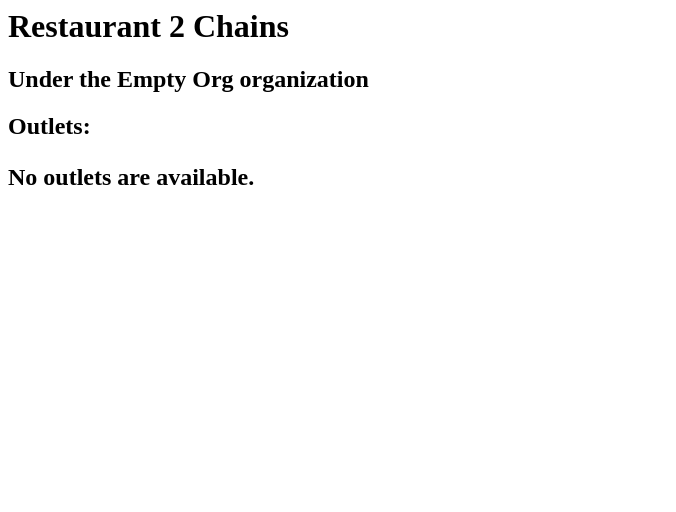
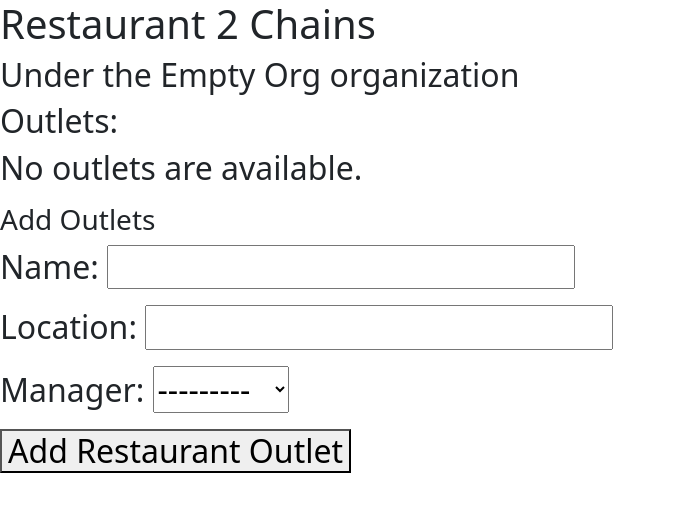
Before and after one commit to Just-Jam/platter-django, a Django app: page /restaurants/orgs/2/2 in a window 1280 px wide. Shown: the top 512 px of the page, without its empty margins (0-676 px from the left). Run offline with Django 5.2, Linux system fonts and the light colour scheme; data comes from the database, SQL or seed files in the repository; both versions use the stored data as it was after the commit.

Commit message:
added forms

```diff
--- a/project/restaurants/forms.py
+++ b/project/restaurants/forms.py
@@ -1,7 +1,7 @@
 from django import forms
 from django.contrib.auth.forms import UserCreationForm
 from django.contrib.auth.models import User, Group
-from .models import Restaurant
+from .models import Restaurant, RestaurantOutlet
 
 class CreateUserForm(UserCreationForm):
     group = forms.CharField(max_length=50, required=True)
@@ -13,3 +13,8 @@ class CreateRestaurant(forms.ModelForm):
     class Meta:
         model = Restaurant
         fields = ['name', 'parent_organization']
+
+class CreateRestaurantOutlet(forms.ModelForm):
+    class Meta:
+        model = RestaurantOutlet
+        fields = ['name', 'location', 'manager']
--- a/project/restaurants/templates/restaurants/restaurantsIndex.html
+++ b/project/restaurants/templates/restaurants/restaurantsIndex.html
@@ -1,13 +1,38 @@
-<h1>{{restaurant.name}} Chains<h1>
+<!doctype html>
+<html lang="en">
+  <head>
+    <meta charset="utf-8">
+    <meta name="viewport" content="width=device-width, initial-scale=1">
+    <title>{{restaurant.name}} Chains</title>
+    <link href="https://cdn.jsdelivr.net/npm/bootstrap@5.3.2/dist/css/bootstrap.min.css" rel="stylesheet" integrity="sha384-T3c6CoIi6uLrA9TneNEoa7RxnatzjcDSCmG1MXxSR1GAsXEV/Dwwykc2MPK8M2HN" crossorigin="anonymous">
+  </head>
+  <body>
+    <script src="https://cdn.jsdelivr.net/npm/bootstrap@5.3.2/dist/js/bootstrap.bundle.min.js" integrity="sha384-C6RzsynM9kWDrMNeT87bh95OGNyZPhcTNXj1NW7RuBCsyN/o0jlpcV8Qyq46cDfL" crossorigin="anonymous"></script>
+    <div class="page-header">
+      <h1>{{restaurant.name}} Chains</h1>
+    </div>
+    <div>
         <h2>Under the {{org.name}} organization<h2>
         <h2>Outlets:<h2>
-
+        <div>
             {% if outlets %}
             <ul>
             {% for outlet in outlets %}
-    <a href="{% url 'restaurant:outletPage' outlet.name %}">{{outlet.location}}</a>
+                <li><a href="{% url 'restaurant:outletPage' outlet.name %}">{{outlet.location}}</a></li>
             {% endfor %}
                 </ul>
             {% else %}
                 <p>No outlets are available.</p>
             {% endif %}
+        </div>
+        <div>
+            <h3>Add Outlets</h3>
+            <form method="post" action="{% url 'restaurant:restaurantsIndex' organization_id=org.id restaurant_id=restaurant.id %}">
+                {% csrf_token %}
+                {{ form.as_p }}
+                <button type="submit">Add Restaurant Outlet</button>
+            </form>
+        </div>
+    </div>
+  </body>
+</html>
--- a/project/restaurants/urls.py
+++ b/project/restaurants/urls.py
@@ -9,5 +9,4 @@ urlpatterns = [
     path("orgs/<int:organization_id>", views.organizationDetails, name="organizationDetails"),
     path("orgs/<int:organization_id>/<int:restaurant_id>", views.restaurantsIndex, name="restaurantsIndex"),
     path("outlets/<str:outlet_name>", views.outletPage, name="outletPage"),
-    path("outlets/<str:outlet_name>/add", views.addTeamMember, name="addTeamMember"),
 ]
--- a/project/restaurants/views.py
+++ b/project/restaurants/views.py
@@ -4,7 +4,7 @@ from django.template import loader
 from django.urls import reverse
 
 from .models import Organization, Restaurant, RestaurantOutlet, User
-from .forms import CreateRestaurant, CreateUserForm
+from .forms import CreateRestaurant, CreateUserForm, CreateRestaurantOutlet
 # Create your views here.
 
 def index(request):
@@ -26,9 +26,7 @@ def organizationDetails(request, organization_id):
     # Handle form submission
     if request.method == 'POST':
         form = CreateRestaurant(request.POST)
-        print(f'Form Data: {request.POST}')
         if form.is_valid():
-            print('Form is valid')
             # Process the form data, save to the database, etc.
             # For example, form.save() if CreateRestaurant is a ModelForm
             # Redirect to avoid form resubmission on page refresh
@@ -54,11 +52,36 @@ def restaurantsIndex(request, organization_id, restaurant_id):
     org = get_object_or_404(Organization, pk=organization_id)
     restaurant = get_object_or_404(Restaurant, pk=restaurant_id)
     outlets = RestaurantOutlet.objects.filter(restaurant=restaurant)
+
+    # Add outlets function
+    # Handle form submission
+    if request.method == 'POST':
+        form = CreateRestaurantOutlet(request.POST)
+        print(f'Form Data: {request.POST}')
+        if form.is_valid():
+            # Process the form data, save to the database, etc.
+            # For example, form.save() if CreateRestaurant is a ModelForm
+            # Redirect to avoid form resubmission on page refresh
+
+            restaurant_outlet = form.save(commit=False)
+            restaurant_outlet.restaurant = restaurant
+            restaurant_outlet.save()
+            return redirect('restaurant:restaurantsIndex', organization_id=organization_id, restaurant_id=restaurant_id)
+        else:
+            print('Form has errors')
+            print(form.errors)
+            print(form.non_field_errors())
+    else:
+        # Display a new form for GET requests
+        form = CreateRestaurantOutlet()
+
     context = {
         'org': org,
         'restaurant': restaurant,
-        'outlets': outlets
+        'outlets': outlets,
+        'form': form
     }
+
     return render(request, 'restaurants/restaurantsIndex.html', context)
 
 
```
Also changed, not shown: project/db.sqlite3. Lines whose indentation alone changed are shown as unchanged.
